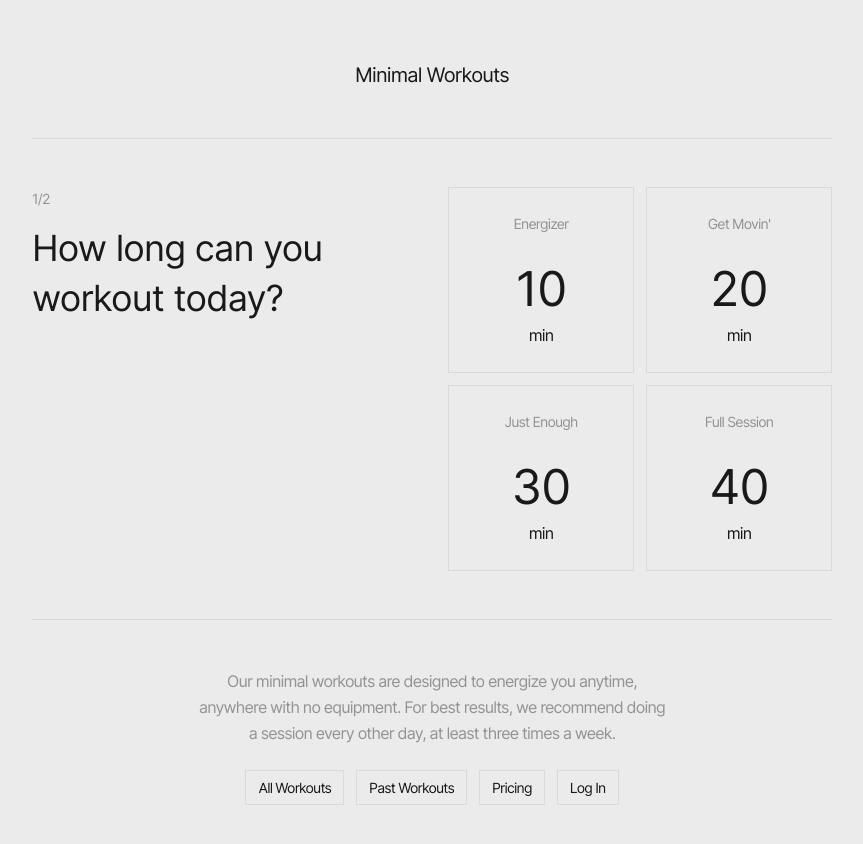
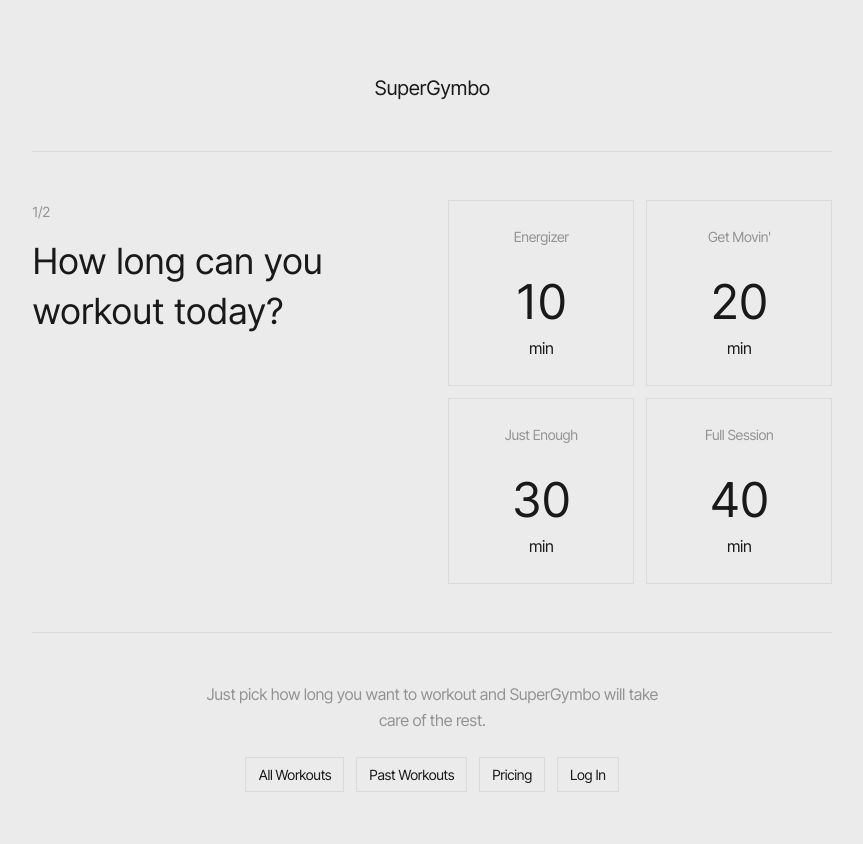
Before and after one commit to TanguyChaumette/Minimal-Workouts-React, a React (Vite) app: page / in a window 1280 px wide. Shown: the top 844 px of the page, without its empty margins (208-1071 px from the left). After the commit the page ends 800 px from the top, so only its background shows below. Built offline with nearby package versions, Linux system fonts and the light colour scheme.

Commit message:
No scroll

```diff
--- a/src/components/Home.jsx
+++ b/src/components/Home.jsx
@@ -12,9 +12,9 @@ const Home = () => {
   };
 
   return (
-    <div className="min-h-screen flex items-center justify-center px-4 overflow-y-auto">
+    <div className="h-screen flex items-center justify-center px-4">
       <div className="flex flex-col gap-[32px] md:gap-[48px] items-center justify-center max-w-[800px] w-full">
-          <h2>Minimal Workouts</h2>
+        <h2>SuperGymbo</h2>
 
         <div className='h-[1px] bg-lightgray w-full max-w-[800px]'></div>
 
@@ -51,8 +51,7 @@ const Home = () => {
 
         <div className="flex flex-col gap-[24px] max-w-[500px] items-center justify-center px-4">
           <p className="text-darkgray text-center">
-            Our minimal workouts are designed to energize you anytime, anywhere with no equipment.
-            For best results, we recommend doing a session every other day, at least three times a week.
+          Just pick how long you want to workout and SuperGymbo will take care of the rest.
           </p>
           <div className="flex flex-wrap gap-[12px] items-center justify-center">
             <button className="link-button-2">All Workouts</button>
--- a/src/components/WorkoutType.jsx
+++ b/src/components/WorkoutType.jsx
@@ -18,9 +18,9 @@ const WorkoutType = () => {
   };
 
   return (
-    <div className="min-h-screen flex items-center justify-center px-4 overflow-y-auto">
+    <div className="h-screen flex items-center justify-center px-4">
       <div className="flex flex-col gap-[32px] md:gap-[48px] items-center justify-center max-w-[800px] w-full">
-          <h2>Minimal Workouts</h2>
+        <h2>SuperGymbo</h2>
 
         <div className='h-[1px] bg-lightgray w-full max-w-[800px]'></div>
 
@@ -44,20 +44,19 @@ const WorkoutType = () => {
             <WorkoutTypeCard title="Let's Sweat" type='Cardio HIIT' onClick={() => handleTypeSelect('cardioHiit')}/>
           </div>
 
-          <a href="/" className="md:hidden w-full flex justify-start mt-2">
+          {/* <a href="/" className="md:hidden w-full flex justify-start mt-2">
             <div className="flex gap-[8px] items-center">
               <img src="/icons/arrow-back.svg" alt="Arrow Back" />
               <h4 className="text-darkgray">Previous</h4>
             </div>
-          </a>
+          </a> */}
         </div>
 
         <div className='h-[1px] bg-lightgray w-full max-w-[800px]'></div>
 
         <div className="flex flex-col gap-[24px] max-w-[500px] items-center justify-center px-4">
           <p className="text-darkgray text-center">
-            Our minimal workouts are designed to energize you anytime, anywhere with no equipment.
-            For best results, we recommend doing a session every other day, at least three times a week.
+            Just pick how long you want to workout and SuperGymbo will take care of the rest.
           </p>
           <div className="flex flex-wrap gap-[12px] items-center justify-center">
             <button className="link-button-2">All Workouts</button>
@@ -66,7 +65,6 @@ const WorkoutType = () => {
             <button className="link-button-2">Log In</button>
           </div>
         </div>
-
       </div>
     </div>
   );
--- a/src/index.css
+++ b/src/index.css
@@ -17,12 +17,12 @@
 
 @layer base {
   html, body {
-    @apply h-full;
+    @apply h-full overflow-hidden;
   }
 
   body {
     font-family: 'Inter';
-    @apply m-0 p-0 tracking-tighter bg-offwhite text-primary overflow-y-auto;
+    @apply m-0 p-0 tracking-tighter bg-offwhite text-primary;
   }
 
   h1 {
```
